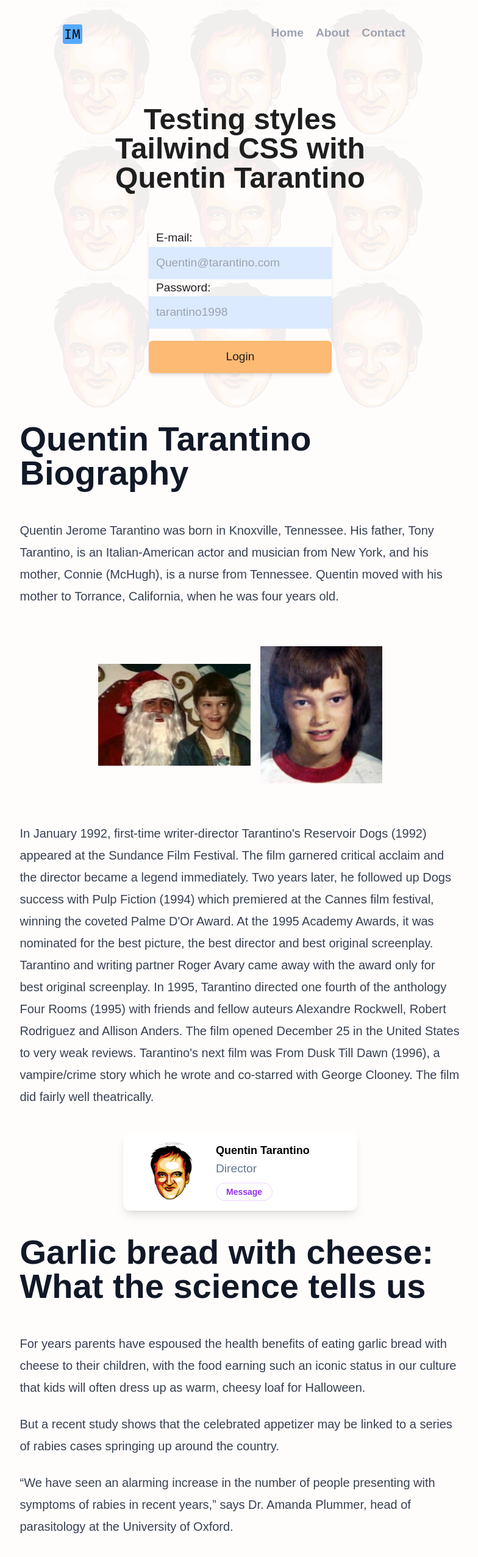
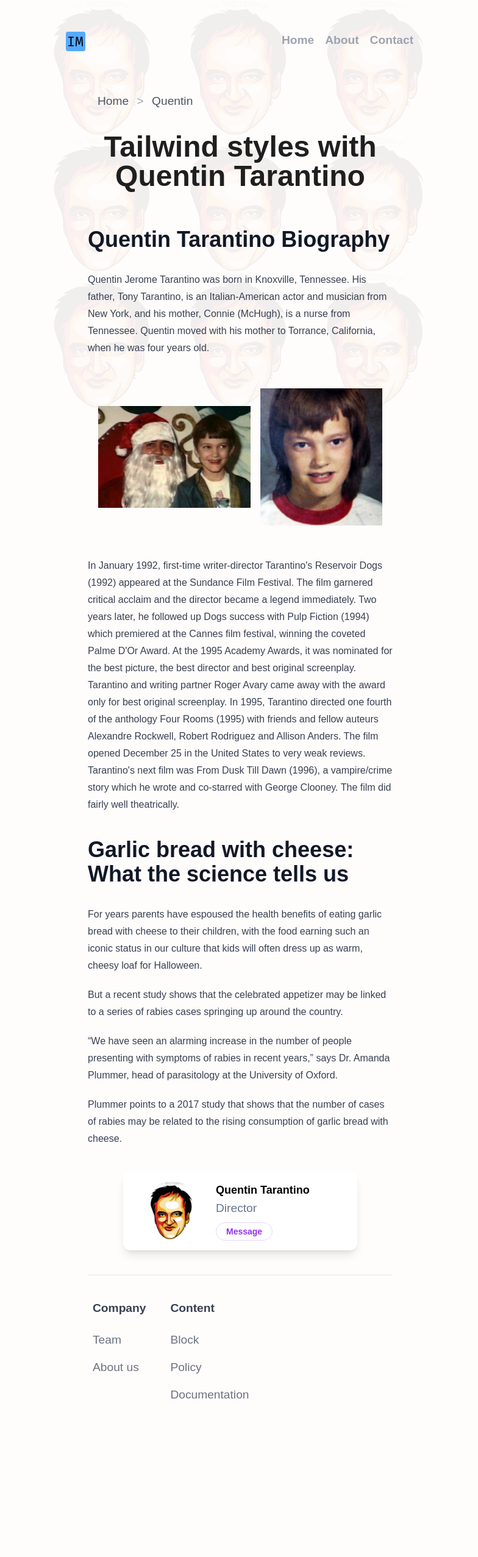
Before and after one commit to Fufelschmerts/Testing-styles-Tailwind, a website: page index.html in a window 1280 px wide. Shown: the top 2554 px of the page at 61% size, without its empty margins (246-1030 px from the left). After the commit the page ends 2351 px from the top, so only its background shows below. Drawn offline with nearby package versions, Linux system fonts and the light colour scheme.

Commit message:
add page about and contact, little changes

```diff
--- a/index.html
+++ b/index.html
@@ -3,7 +3,7 @@
 <head>
   <meta charset="UTF-8">
   <meta name="viewport" content="width=device-width, initial-scale=1.0">
-  <title>webDev</title>
+  <title>Tailwind</title>
   <link rel="apple-touch-icon" sizes="180x180" href="./image/icons/apple-touch-icon.png">
   <link rel="icon" type="image/png" sizes="32x32" href="./image/icons/favicon-32x32.png">
   <link rel="icon" type="image/png" sizes="16x16" href="./image/icons/favicon-16x16.png">
@@ -13,43 +13,28 @@
   <link rel="stylesheet" href="public/output.css">
 </head>
 <body>
-<header class="flex justify-evenly m-10">
-  <a class="uppercase font-bold text-blue-500" href="">
+<!--header-->
+<header class="flex justify-evenly p-10 relative">
+  <a class="py-3 px-2" href="./">
     <img src="./image/icons/favicon-32x32.png"
          alt="logo Ivan Malinovsky">
   </a>
-  <nav class=" ">
+  <nav>
     <ul class="flex justify-evenly w-50 text-gray-400 font-semibold">
-      <li class="mr-5"><a class="" href="#">Home</a></li>
-      <li class="mr-5"><a href="#">About</a></li>
-      <li class="mr-5"><a href="#">Contact</a></li>
+      <li><a href="./"
+             class="inline-block py-3 px-2 hover:text-gray-700 transition-colors border-r-2 border-transparent hover:border-gray-700 underline-offset-2">Home</a>
+      </li>
+      <li><a href="./about.html"
+             class="inline-block py-3 px-2 hover:text-gray-700 transition-colors border-r-2 border-transparent hover:border-gray-700">About</a>
+      </li>
+      <li><a href="./contact.html"
+             class="inline-block py-3 px-2 hover:text-gray-700 transition-colors border-r-2 border-transparent hover:border-gray-700">Contact</a>
+      </li>
     </ul>
   </nav>
-</header>
-<div class="flex flex-wrap items-center justify-center flex-col mt-20">
-  <h1 class="w-[300px] md:w-[500px] text-3xl md:text-5xl font-bold p-5 rounded-md text-center leading-normal">
-    Testing styles Tailwind CSS with Quentin Tarantino
-  </h1>
-  <form action="" method="post"
-        class="w-[300px] block m-10 shadow-md rounded-md">
-    <label for="name" class="block w-full ">
-      <span class="p-3">E-mail:</span>
-      <input id="name" type="email"
-             placeholder="Quentin@tarantino.com"
-             class="w-full bg-blue-100 focus:bg-blue-200 p-3 rounded-sm border-black focus:border-r-2 focus:outline-none">
-    </label>
-    <label for="password" class="block w-full">
-      <span class="p-3">Password:</span>
-      <input id="password" type="text" placeholder="tarantino1998"
-             class="w-full bg-blue-100 focus:bg-blue-200 p-3 focus:border-r-2 border-black focus:outline-none">
-    </label>
-    <button type="submit"
-            class="bg-orange-300 transition-colors hover:bg-orange-600 w-full py-3 mt-5 rounded-md">
-      Login
-    </button>
-  </form>
-  <div class="flex m-auto absolute top-0">
-    <div class="grid grid-cols-[1fr_1fr_1fr] opacity-5 -z-50">
+
+  <div class="flex m-auto absolute top-0 -z-50">
+    <div class="grid grid-cols-[1fr_1fr_1fr] opacity-5">
       <div><img src="./image/TarantinoHead.png" alt="Tarantino head" class="rounded-full ">
       </div>
       <div><img src="./image/TarantinoHead.png" alt="Tarantino head" class="rounded-full">
@@ -70,9 +55,25 @@
       </div>
     </div>
   </div>
+</header>
+
+<!--main-->
+<main class="md:w-[500px] w-screen m-auto">
+  <!--  breadcrumbs-->
+  <div>
+    <div class="p-4 overflow-y-auto whitespace-nowrap">
+      <a class="text-gray-600" href="#">Home</a>
+      <span class="mx-2 text-gray-400">&gt;</span>
+      <a class="text-gray-600" href="#">Quentin</a>
     </div>
+  </div>
+  <h1 class="text-4xl md:text-5xl font-bold p-5 m-auto rounded-md text-center leading-normal">
+    Tailwind styles with Quentin Tarantino
+  </h1>
 
-<article class="prose lg:prose-xl m-10 md:m-auto md:my-10">
+
+  <!--article 1-->
+  <article class="prose lg:prose-l m-10 md:m-auto md:my-10">
     <h1 class="bg-hero-pattern">
       Quentin Tarantino Biography
     </h1>
@@ -83,7 +84,8 @@
       years old.
     </p>
     <div class="flex items-center justify-center m-auto">
-    <img src="./image/tarantino-child.jpeg" alt="Tarantino junior" class="block w-[200px] sm:w-[50] md:w-[250px] mr-4">
+      <img src="./image/tarantino-child.jpeg" alt="Tarantino junior"
+           class="block w-[200px] sm:w-[50] md:w-[250px] mr-4">
       <img src="./image/tarantino-child2.jpeg" alt="Tarantino junior" class="block w-[150px] sm:w-[50] md:w-[200px]">
     </div>
     <p>
@@ -100,23 +102,8 @@
       Clooney. The film did fairly well theatrically.
     </p>
   </article>
-<div class="py-8 px-8 max-w-sm mx-auto bg-white rounded-xl shadow-lg space-y-2 sm:py-4 sm:flex sm:items-center sm:space-y-0 sm:space-x-6">
-  <img class="block mx-auto h-24 rounded-full sm:mx-0 sm:shrink-0" src="./image/TarantinoHead.png" alt="Woman's Face"/>
-  <div class="text-center space-y-2 sm:text-left">
-    <div class="space-y-0.5">
-      <p class="text-lg text-black font-semibold">
-        Quentin Tarantino
-      </p>
-      <p class="text-slate-500 font-medium">
-        Director
-      </p>
-    </div>
-    <button class="px-4 py-1 text-sm text-purple-600 font-semibold rounded-full border border-purple-200 hover:text-white hover:bg-purple-600 hover:border-transparent focus:outline-none focus:ring-2 focus:ring-purple-600 focus:ring-offset-2">
-      Message
-    </button>
-  </div>
-</div>
-<article class="prose lg:prose-xl m-10 md:m-auto md:my-10">
+  <!--article 2-->
+  <article class="prose lg:prose-l m-10 md:m-auto md:my-10">
     <h1>Garlic bread with cheese: What the science tells us</h1>
     <p>
       For years parents have espoused the health benefits of eating garlic bread with cheese to their
@@ -136,6 +123,54 @@
       the rising consumption of garlic bread with cheese.
     </p>
   </article>
+  <!--card-->
+  <div class="py-8 px-8 max-w-sm mx-auto my-8 bg-white rounded-xl shadow-lg space-y-2 sm:py-4 sm:flex sm:items-center sm:space-y-0 sm:space-x-6">
+    <img class="block mx-auto h-24 rounded-full sm:mx-0 sm:shrink-0" src="./image/TarantinoHead.png"
+         alt="Quentin's Face"/>
+    <div class="text-center space-y-2 sm:text-left">
+      <div class="space-y-0.5">
+        <p class="text-lg text-black font-semibold">
+          Quentin Tarantino
+        </p>
+        <p class="text-slate-500 font-medium">
+          Director
+        </p>
+      </div>
+      <button class="px-4 py-1 text-sm text-purple-600 font-semibold rounded-full border border-purple-200 hover:text-white hover:bg-purple-600 hover:border-transparent focus:outline-none focus:ring-2 focus:ring-purple-600 focus:ring-offset-2">
+        Message
+      </button>
+    </div>
+  </div>
+</main>
 
+
+<!--footer-->
+<footer class="flex w-[300px] md:w-[500px] m-auto border-t mt-10 py-10 px-2">
+  <div class="mr-10">
+    <h6 class="font-semibold text-gray-700 mb-4">Company</h6>
+    <ul>
+      <li><a class="inline-block text-gray-500 py-2 hover:underline underline-offset-8" href="#">Team</a>
+      </li>
+      <li><a class="inline-block text-gray-500 py-2 hover:underline underline-offset-8" href="#">About us</a>
+      </li>
+    </ul>
+  </div>
+
+  <div>
+    <h6 class="font-semibold text-gray-700 mb-4">Content</h6>
+    <ul>
+      <li>
+        <a class="inline-block text-gray-500 py-2 hover:underline underline-offset-8" href="#">Block</a>
+      </li>
+      <li>
+        <a class="inline-block text-gray-500 py-2 hover:underline underline-offset-8" href="#">Policy</a>
+      </li>
+      <li>
+        <a class="inline-block text-gray-500 py-2 hover:underline underline-offset-8" href="#">Documentation</a>
+      </li>
+    </ul>
+  </div>
+
+</footer>
 </body>
 </html>
--- a/src/styles.css
+++ b/src/styles.css
@@ -3,16 +3,10 @@
 @tailwind utilities;
 
 
-* {
-    box-sizing: border-box;
-    margin: 0;
-    padding: 0;
-}
-
 body {
     font-family: "American Typewriter", sans-serif;
     font-size: 1.2rem;
-    line-height: 1.5;
+    /*line-height: 1.5;*/
     background-color: #fffcfc;
     color: #1f1f1f;
 }
```
Also changed, not shown: about.html (added, +87 -0 lines), contact.html (added, +95 -0 lines), public/output.css. Lines whose indentation alone changed are shown as unchanged.
